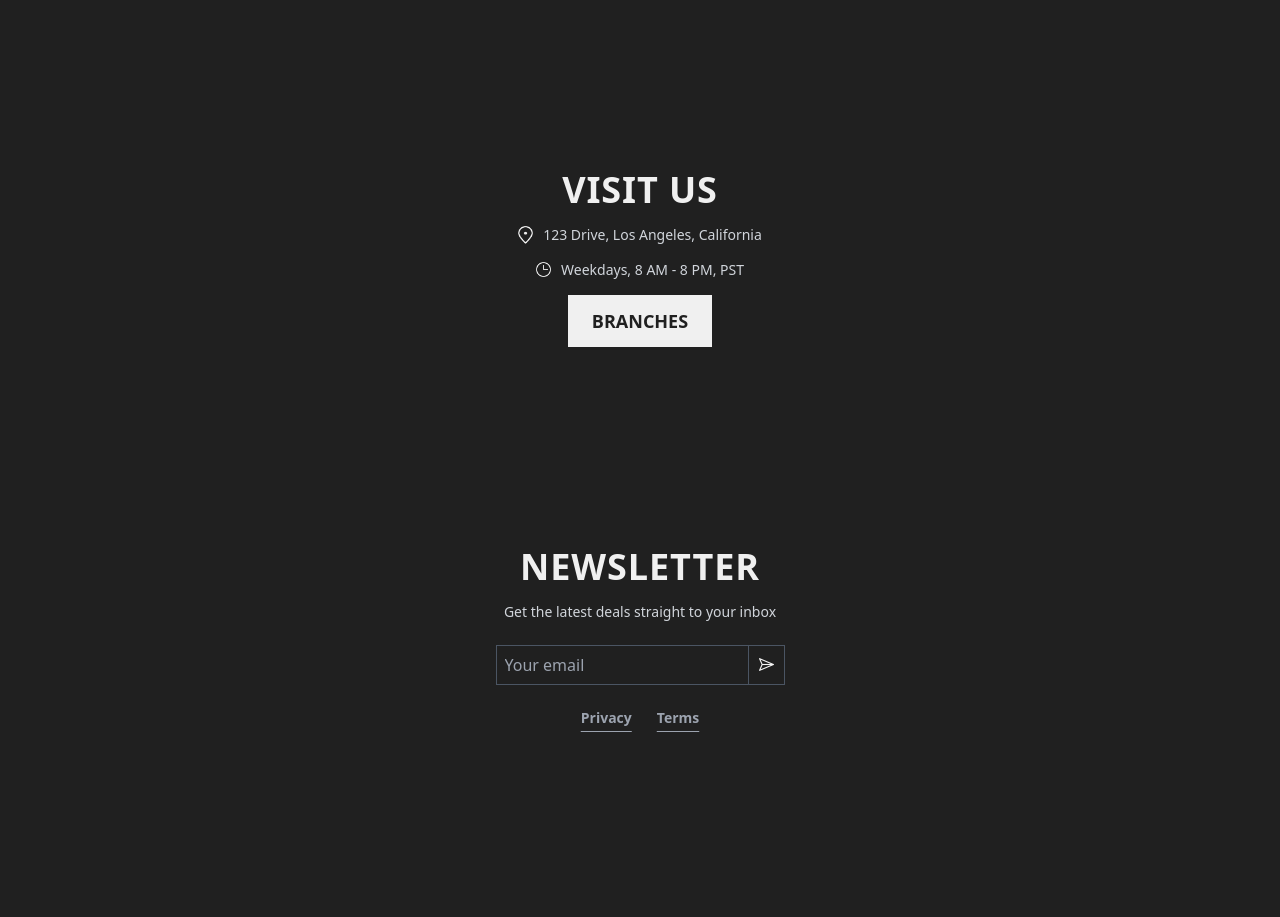
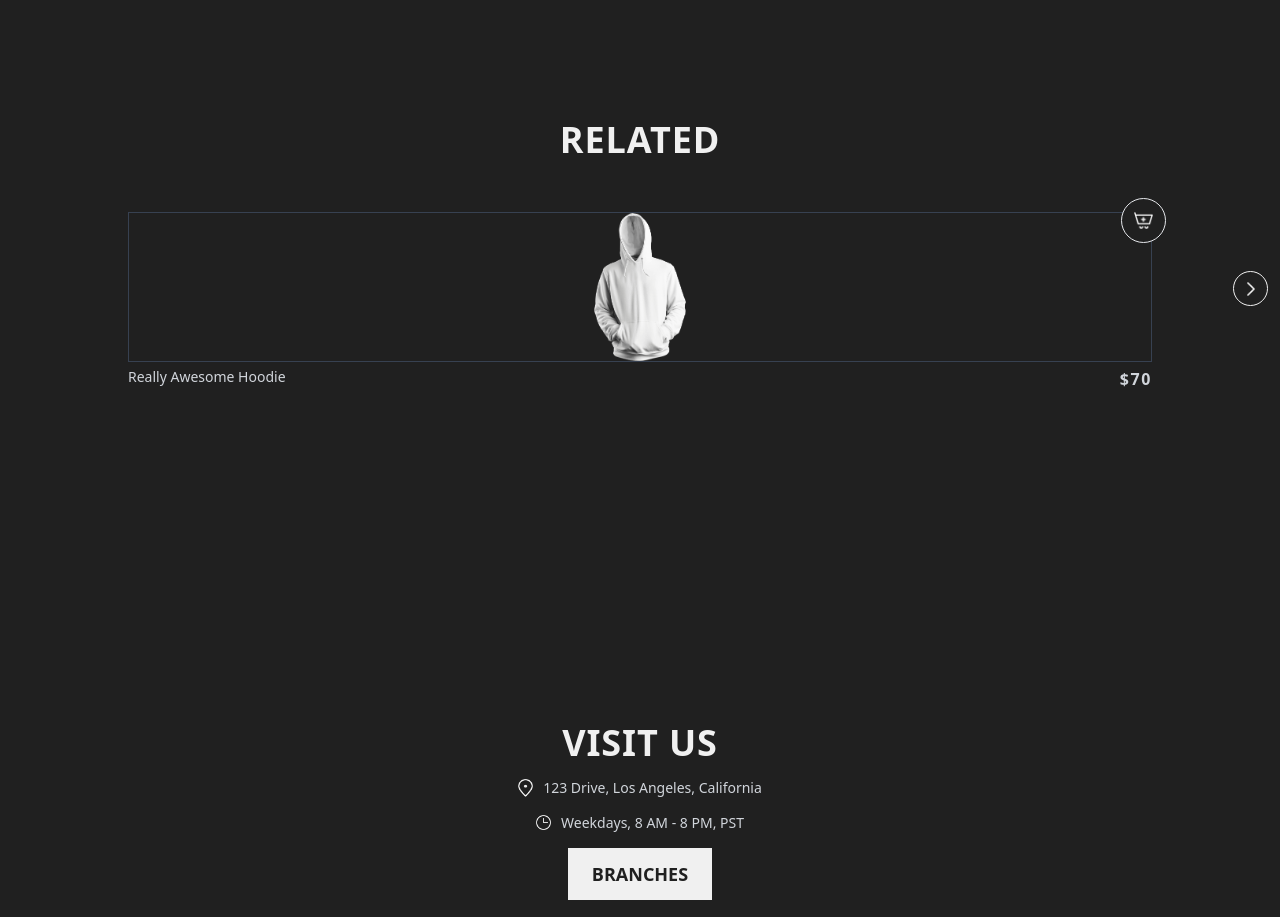
Before and after one commit to nathanelcorpuz/hoodienee, a Next.js app: page /products/1 in a window 1280 px wide. Shown: the part 1860-2777 px from the top of the page. Built offline with nearby package versions, Linux system fonts and the light colour scheme.

Commit message:
related products ui

```diff
--- /dev/null
+++ b/app/products/[slug]/_components/Related.tsx
@@ -0,0 +1,10 @@
+import ProductCarousel from "@/components/ProductCarousel";
+import { sampleFetchedProducts } from "@/lib/constants";
+
+export default function Related() {
+  return (
+    <section>
+      <ProductCarousel products={sampleFetchedProducts} heading="Related" />
+    </section>
+  );
+}
--- a/app/products/[slug]/page.tsx
+++ b/app/products/[slug]/page.tsx
@@ -3,12 +3,14 @@
 import PageWrapper from "@/components/wrappers/PageWrapper";
 import Product from "./_components/Product";
 import Reviews from "./_components/Reviews";
+import Related from "./_components/Related";
 
 export default function ProductPage() {
   return (
     <PageWrapper>
       <Product />
       <Reviews />
+      <Related />
     </PageWrapper>
   );
 }
```
